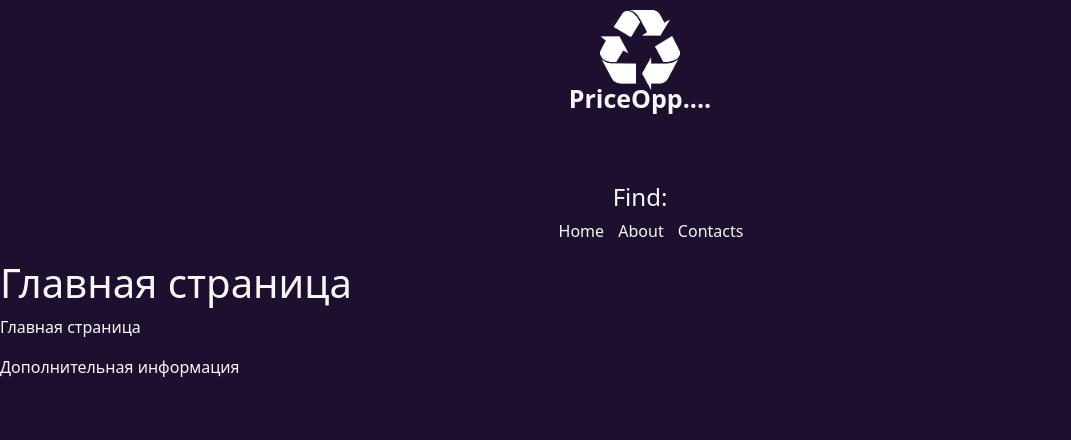
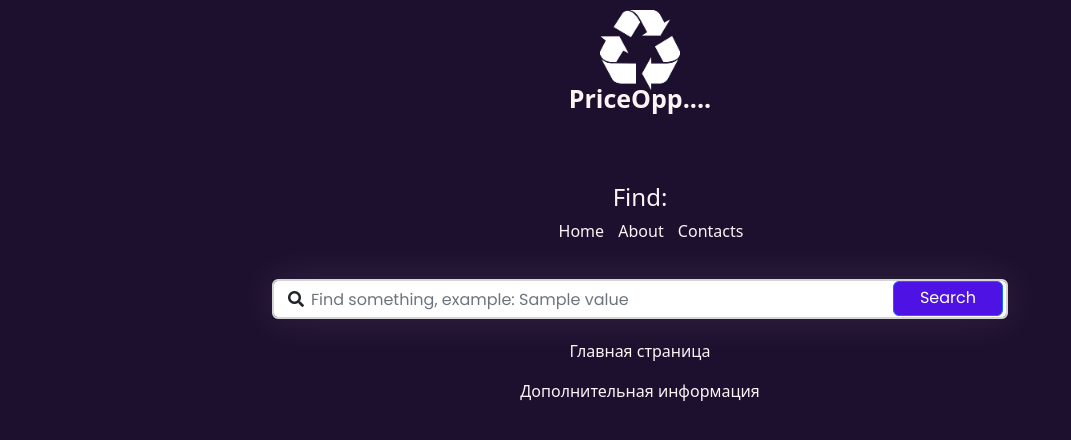
Before and after one commit to LifeSeo/my_solved_tasks, a Django app: template priceopp/main/templates/main/index.html in a window 1280 px wide. Shown: the top 440 px of the page, without its empty margins (0-1071 px from the left). Run offline with Django 4.2, Linux system fonts and the light colour scheme; the template is opened without the code that fills it: most values are stand-ins (such as "Sample title", 1, 10 or a date in 2020); some libraries are stand-ins or nearby versions.

Commit message:
Создали форму поиска и настроили стили, добавили рандоминицазию тайтла и строки внутри поиска

```diff
--- a/priceopp/main/static/main/css/main.css
+++ b/priceopp/main/static/main/css/main.css
@@ -1,9 +1,12 @@
+@import url("https://fonts.googleapis.com/css2?family=Poppins:weight@100;200;300;400;500;600;700;800&display=swap");
+
 body {
     background: rgb(29, 16, 47);
 }
 
 p {
     color: #faf4f4;
+    text-align: center;
 }
 
 h1 {
@@ -38,7 +41,7 @@ aside ul {list-style: none;}
 aside ul li {
     color: #faf4f4;
     margin-bottom: 150;
-    transition: all .6s easy;
+    transition: transform .6s easy;
 }
 
 a, ul {
@@ -57,3 +60,65 @@ li {
 li {
     margin-right: 10px;
 }
+
+main .container{
+
+    font-family: "Poppins", sans-serif;
+    font-weight: 250;
+    width: auto;
+    margin-left: auto;
+    margin-right: auto;
+   }
+
+   .height{
+    height: 10vh;
+   }
+
+
+   .search{
+   position: relative;
+   box-shadow: 0 0 40px rgba(243, 238, 238, 0.1);
+
+   }
+
+   .search input{
+
+    height: 40px;
+    text-indent: 25px;
+    border: 2px solid #d6d4d4;
+    padding-top: center;
+
+
+   }
+
+
+   .search input:focus{
+
+    box-shadow: none;
+    border: 2px solid rgb(243, 239, 238);
+
+
+
+   }
+
+   .search .fa-search{
+
+    position: absolute;
+    top: 12px;
+    left: 16px;
+
+
+   }
+
+   .search button{
+
+    position: absolute;
+    top: 2px;
+    right: 5px;
+    height: 35px;
+    width: 110px;
+    background: rgb(78, 19, 228);
+    text-align: center;
+    padding-top: 4px;
+
+   }
--- a/priceopp/main/templates/main/index.html
+++ b/priceopp/main/templates/main/index.html
@@ -1,11 +1,27 @@
 {% extends 'main/layout.html' %}
 
 
-{% block title %}Главая страница{% endblock %}
+{% block title %} Find ur best price for {{values|random}} {% endblock %}
 
 {% block content %}
 
-<h1>Главная страница</h1>
+<div class="container">
+
+    <div class="row height d-flex justify-content-center align-items-center">
+
+      <div class="col-md-8">
+
+        <div class="search">
+          <i class="fa fa-search"></i>
+          <input type="text" class="form-control" placeholder="Find something, example: {{values|random}}">
+          <button class="btn btn-primary">Search</button>
+        </div>
+
+      </div>
+
+    </div>
+</div>
+
 <p>Главная страница</p>
 {% include 'main/info.html' %}
 
--- a/priceopp/main/views.py
+++ b/priceopp/main/views.py
@@ -2,7 +2,10 @@ from django.shortcuts import render
 from django.http import HttpResponse
 
 def index(request):
-    return render(request, 'main/index.html')
+    data = {
+        'values': ['TV', 'microwave','refrig','telefon','caps','water']
+    }
+    return render(request, 'main/index.html', data)
 
 def about(request):
     return HttpResponse('<h4>Тест - О нас</h4>')
```
